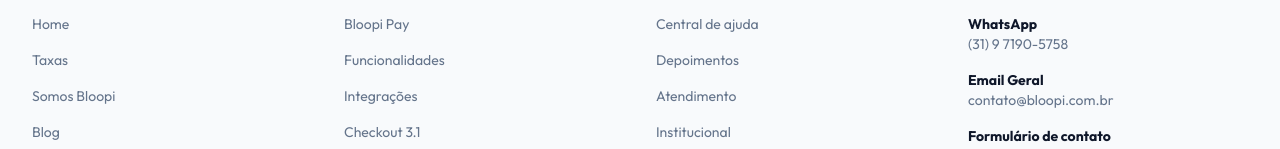
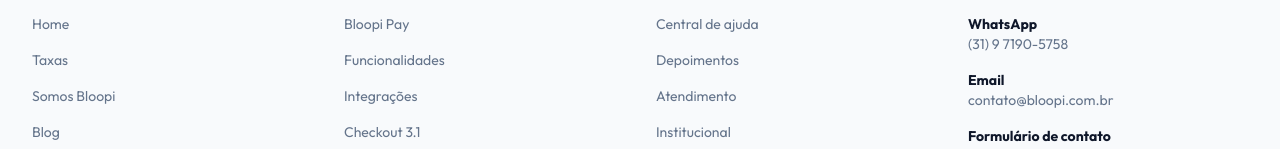
Before and after one commit to psycomunic/bloopi, a React (Vite) app: page / in a window 1280 px wide. Shown: the part 9001-9150 px from the top of the page. Built offline with nearby package versions, Linux system fonts and the light colour scheme.

Commit message:
style: update footer contact email label

```diff
--- a/components/Footer.tsx
+++ b/components/Footer.tsx
@@ -106,7 +106,7 @@
                                 <a href="https://wa.me/5531971905758" target="_blank" rel="noopener noreferrer" className="hover:text-primary transition-colors">(31) 9 7190-5758</a>
                             </li>
                             <li>
-                                <span className="block font-bold text-slate-900 dark:text-white">Email Geral</span>
+                                <span className="block font-bold text-slate-900 dark:text-white">Email</span>
                                 <a href="mailto:contato@bloopi.com.br" className="hover:text-primary transition-colors">contato@bloopi.com.br</a>
                             </li>
 
```
